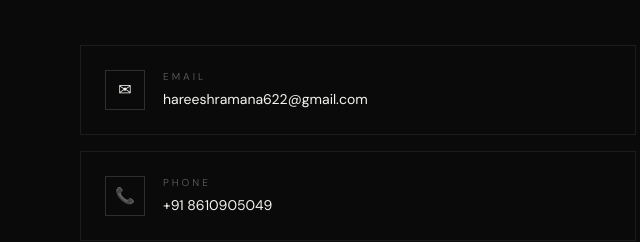
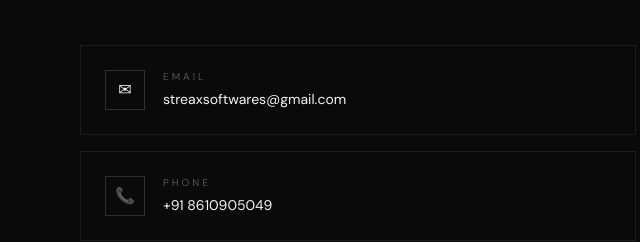
Before and after one commit to augustinenicholas170-afk/www.STREAX-SOFT-WARES.in, a plain HTML site: page index.html in a window 1280 px wide. Shown: the part 3630-3872 px from the top of the page, 40-680 px from the left. Drawn offline with Linux system fonts and the light colour scheme.

Commit message:
Update index.html

```diff
--- a/index.html
+++ b/index.html
@@ -981,7 +981,7 @@
             <div class="contact-icon">✉</div>
             <div class="contact-item-info">
               <div class="contact-item-label">Email</div>
-              <a href="mailto:hareeshramana622@gmail.com" class="contact-item-value">hareeshramana622@gmail.com</a>
+              <a href="mailto:streaxsoftwares@gmail.com" class="contact-item-value">streaxsoftwares@gmail.com</a>
             </div>
           </div>
           <div class="contact-item">
```
